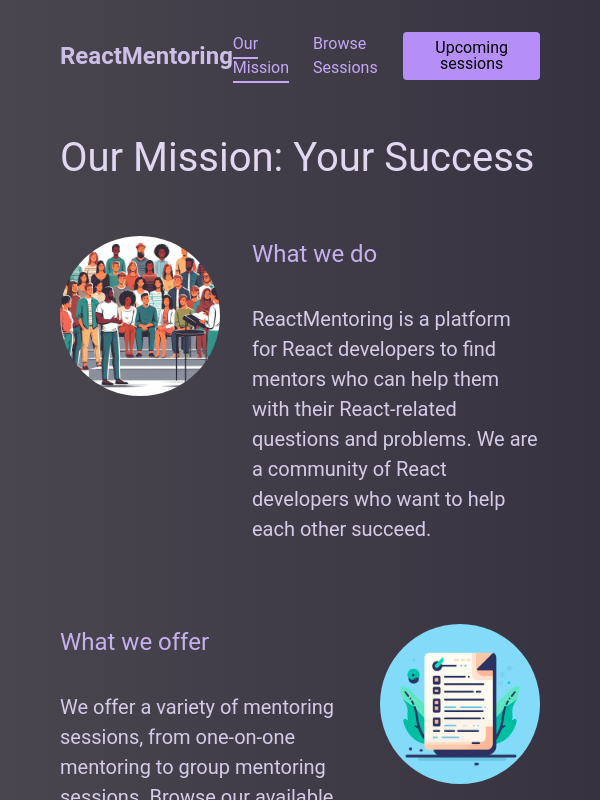
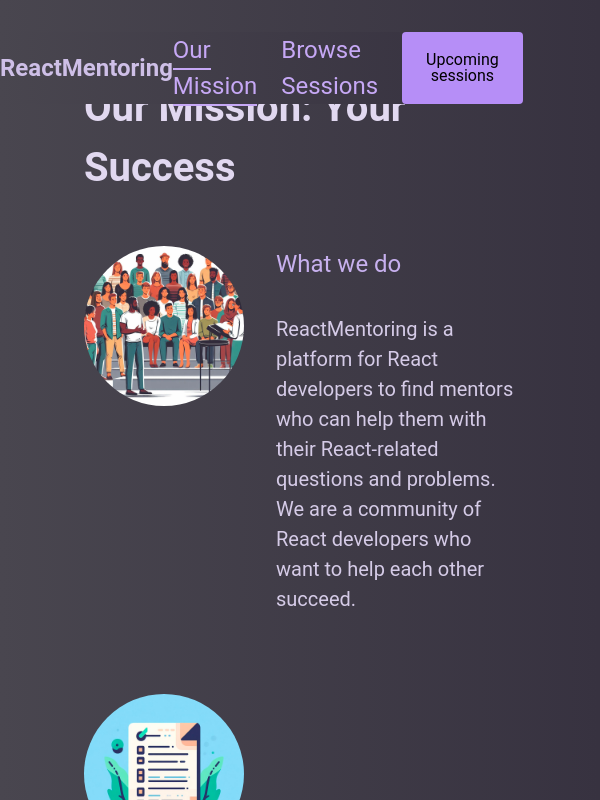
Before and after one commit to nenadmne/typescript-sessions-page, a React (Vite) app: page / in a window 600 px wide. Shown: the top 800 px of the page. Built offline with nearby package versions, Linux system fonts and the light colour scheme.

Commit message:
Mobile screen classes for Homepage added

```diff
--- a/src/components/UI/Button.tsx
+++ b/src/components/UI/Button.tsx
@@ -17,7 +17,7 @@ function isRouterLink(
 }
 
 const buttonClass =
-  "text-inherit leading-4 text-btn-txt bg-btn-bg rounded py-2 px-6 cursor-pointer decoration-none hover:bg-btn-act active:bg-btn-act";
+  "text-inherit leading-4 text-btn-txt text-sm sm:text-base bg-btn-bg rounded py-2 px-2 sm:px-6 cursor-pointer decoration-none hover:bg-btn-act active:bg-btn-act";
 
 const buttonClassTextOnly =
   "bg-transparent text-txt-only hover:text-txt-only-act active:text-txt-only-act hover:bg-transparent active:bg-transparent";
--- a/src/components/homepage/HomeSection.tsx
+++ b/src/components/homepage/HomeSection.tsx
@@ -9,15 +9,17 @@ type HomeSectionProps = {
 
 export default function HomeSection({ item }: HomeSectionProps) {
   return (
-    <section className="flex gap-8 my-12">
+    <section className="flex flex-col sm:flex-row gap-4 sm:gap-8 my-8 sm:my-12">
       <img
         src={item.imgSrc}
         alt={item.altText}
-        className="w-40 h-40 object-contain rounded-full"
+        className="w-60 sm:w-40 h-60 sm:h-40 mx-auto sm:mx-0 object-contain rounded-full"
       />
       <div>
-        <h3 className="m-0 text-xl text-homepage-h">{item.title}</h3>
-        <p className="max-w-[60ch] my-8 text-l text-homepage-p">
+        <h3 className="m-0 text-xl text-center sm:text-left text-homepage-h">
+          {item.title}
+        </h3>
+        <p className="max-w-[60ch] my-4 sm:my-8 text-l text-homepage-p">
           {item.description}
         </p>
       </div>
--- a/src/components/navigation/MainHeader.tsx
+++ b/src/components/navigation/MainHeader.tsx
@@ -25,13 +25,15 @@ export default function MainHeader() {
       {openModal && <UpcomingSessions onClose={() => setOpenModal(false)} />}
       <header
         id="main-header"
-        className="w-[80%] max-w-7xl flex justify-between items-center my-8 mx-auto"
+        className="w-full sm:w-[80%] fixed top-0 left-0 max-w-7xl flex flex-col sm:flex-row justify-between items-center sm:my-8 sm:mx-auto p-[5%] sm:p-0 z-10"
       >
-        <h1 className="m-0 text-xl text-header-pink font-bold">ReactMentoring</h1>
-        <nav className="flex flex-row gap-6">
-          <ul className="list-none m-0 p-0 flex gap-6 items-center">
+        <h1 className="mb-4 sm:m-0 text-xl wrap text-header-pink font-bold">
+          ReactMentoring
+        </h1>
+        <nav className="w-full flex justify-end sm:justify-none flex-row gap-3 sm:gap-6">
+          <ul className="list-none m-0 p-0 flex gap-3 sm:gap-6 items-center">
             {navLinks.map((link, index) => (
-              <li key={index}>
+              <li key={index} className="text-sm sm:text-xl">
                 <NavLink
                   to={link.to}
                   className={({ isActive }) =>
@@ -46,9 +48,7 @@ export default function MainHeader() {
               </li>
             ))}
           </ul>
-          <Button onClick={() => setOpenModal(true)}>
-            Upcoming sessions
-          </Button>
+          <Button onClick={() => setOpenModal(true)}>Upcoming sessions</Button>
         </nav>
       </header>
     </>
--- a/src/index.css
+++ b/src/index.css
@@ -6,11 +6,65 @@
   box-sizing: border-box;
 }
 
+html,
+body,
+#root {
+  width: 100%;
+  display: flex;
+  justify-content: center;
+  align-items: center;
+  overflow-x: hidden;
+}
+
 body {
   font-family: "Roboto", sans-serif;
+}
+
+body,
+#main-header {
   background: linear-gradient(90deg, #49464f 0, #373240 100%);
+}
+
+#root {
+  flex-direction: column;
 }
 
 #home-page section:nth-child(odd) {
   flex-direction: row-reverse;
 }
+
+@media (max-width: 640px) {
+  html {
+    min-width: 375px;
+  }
+
+  #home-page section:nth-child(odd) {
+    flex-direction: column;
+  }
+
+  #root {
+    padding: 5%;
+    position: relative;
+  }
+
+  body,
+  #root {
+    min-width: 375px;
+    width: 100%;
+  }
+}
+
+@media (min-width: 500px) and (max-width: 1024px) {
+  html {
+    min-width: 500px;
+  }
+
+  body,
+  #root {
+    width: 100%;
+  }
+
+  #root {
+    padding: 5%;
+  }
+}
--- a/src/pages/Home.tsx
+++ b/src/pages/Home.tsx
@@ -31,9 +31,9 @@ export default function HomePage() {
   return (
     <main
       id="home-page"
-      className="w-[80%] max-w-[60rem] my-12 mx-auto rounded-lg text-white"
+      className="w-full sm:w-[80%] max-w-[60rem] mt-28 mb-4 sm:my-12 mx-auto rounded-lg text-white"
     >
-      <h2 className="m-0 text-xxl text-session-header">
+      <h2 className="text-xl sm:text-xxl m-0 text-session-header font-bold">
         Our Mission: Your Success
       </h2>
       {sectionsData.map((item) => (
--- a/src/pages/Session.tsx
+++ b/src/pages/Session.tsx
@@ -20,7 +20,7 @@ export default function SessionPage() {
   }
 
   return (
-    <main className="w-[80%] max-w-60rem my-12 mx-auto">
+    <main className="w-[80%] max-w-[60rem] my-12 mx-auto">
       {openModal && (
         <BookSession
           session={loadedSession}
--- a/tailwind.config.js
+++ b/tailwind.config.js
@@ -3,6 +3,13 @@ export default {
   content: ["./index.html", "./src/**/*.{js,jsx,ts,tsx}"],
   theme: {
     extend: {
+      screens: {
+        sm: "500px",
+        md: "768px",
+        lg: "1024px",
+        xl: "1280px",
+      },
+
       boxShadow: {
         shadow: "0 2px 8px rgba(0, 0, 0, 0.26)",
       },
@@ -29,11 +36,11 @@ export default {
 
         "modal-bg": "#6b5e81",
         "modal-txt": "#edeaf3",
-        "backdrop":"rgba(0, 0, 0, 0.75)",
+        backdrop: "rgba(0, 0, 0, 0.75)",
 
-        "label": "#d3cedc",
+        label: "#d3cedc",
         "txt-only": "#ccb2f6",
-        "txt-only-act": "#b592ed"
+        "txt-only-act": "#b592ed",
       },
       fontSize: {
         sm: "0.85rem",
@@ -42,11 +49,6 @@ export default {
         xl: "1.5rem",
         "2xl": "2rem",
         xxl: "2.5rem",
-        "4xl": "4rem",
-        "5xl": "5rem",
-      },
-      maxWidth: {
-        "60rem": "60rem",
       },
       keyframes: {
         "fade-slide-down": {
```
